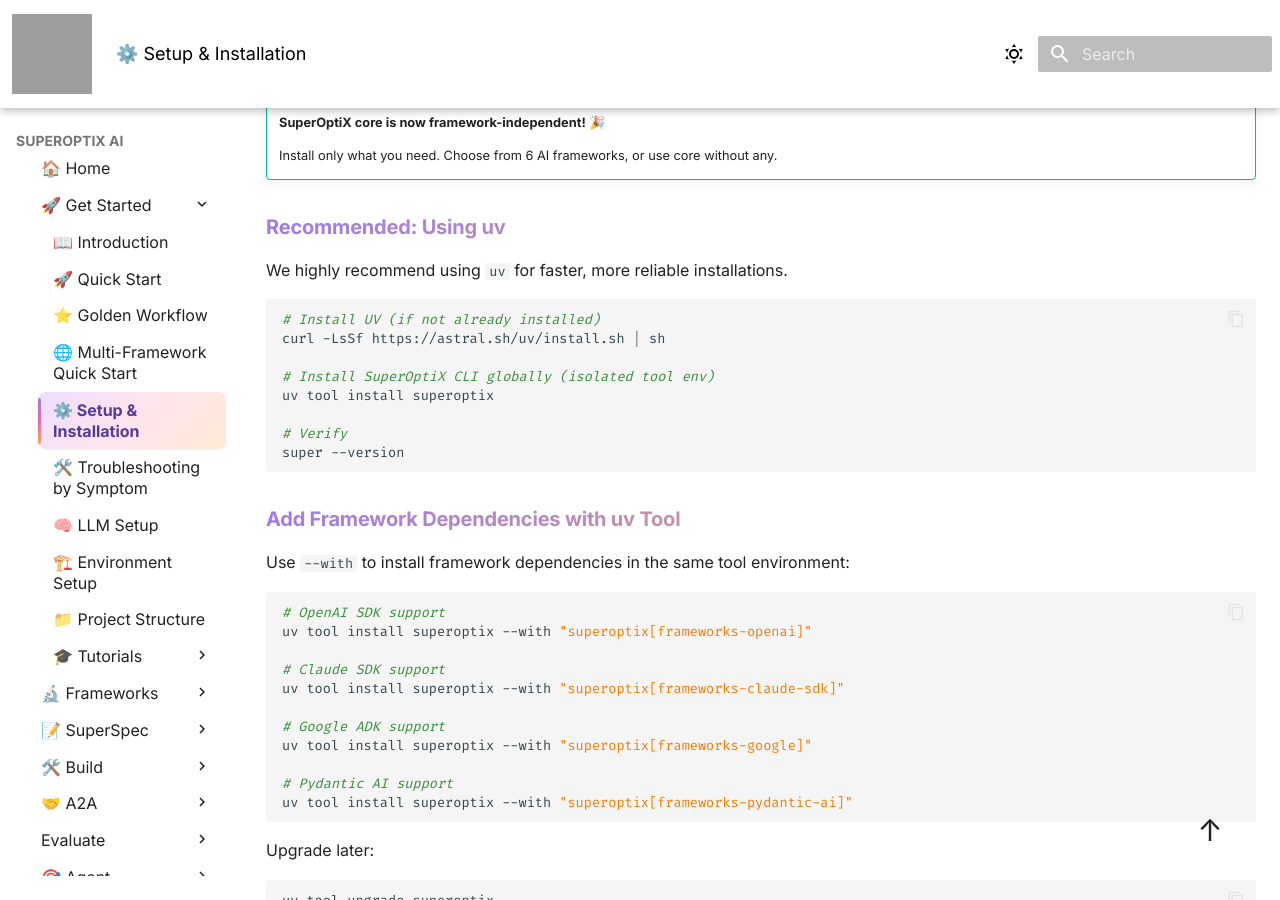
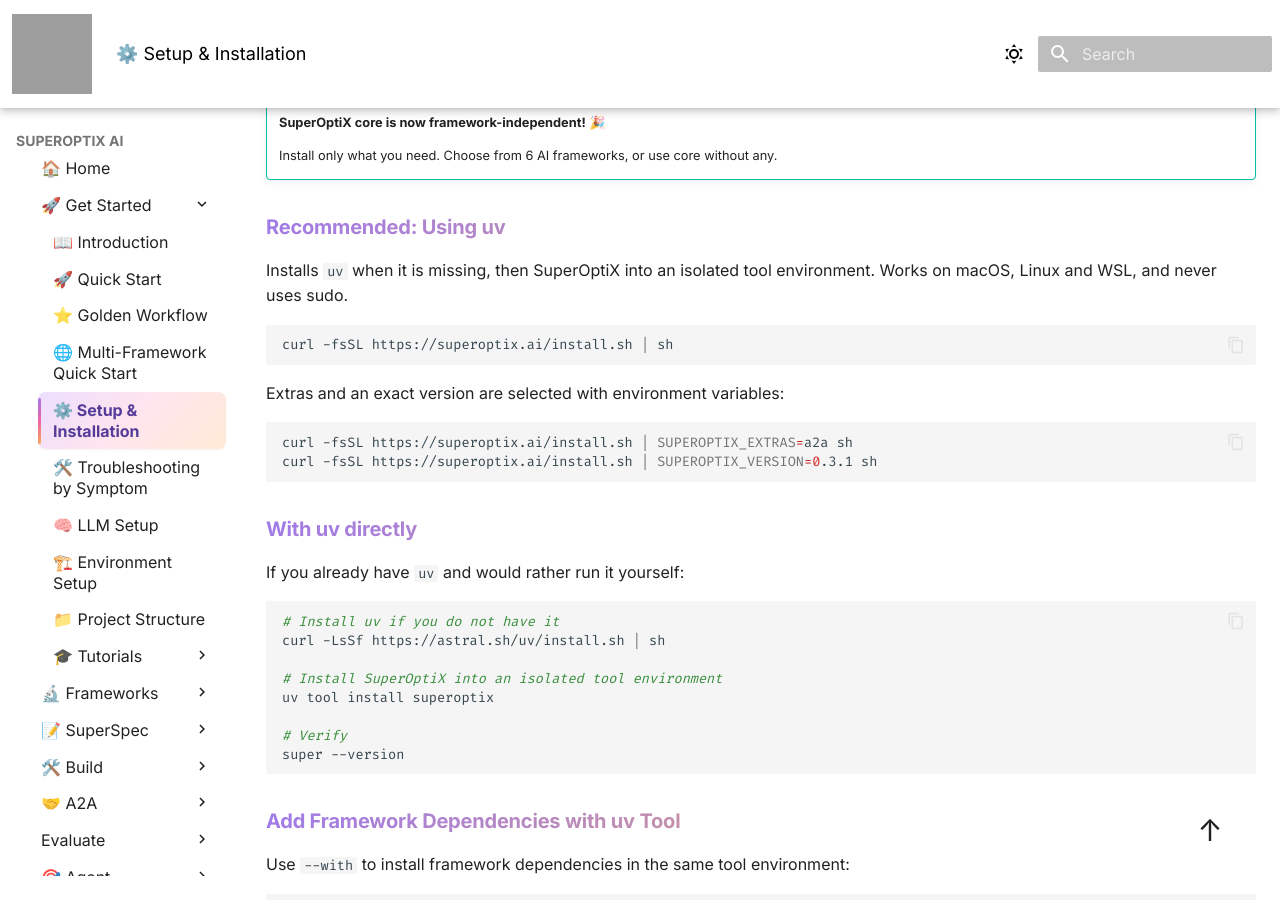
Before and after one commit to SuperagenticAI/superoptix, an MkDocs documentation site: the page built from docs/setup.md, in a window 1280 px wide and 900 px high, scrolled down 1349 px. Built offline with MkDocs 1.6.1 and Material for MkDocs 9.7.7, drawn with Linux system fonts in a browser that asks for light colours; some of the changed text lies outside the part shown; grey boxes are pictures that could not be loaded.

````diff
--- a/docs/setup.md
+++ b/docs/setup.md
@@ -5,10 +5,11 @@
 !!! tip "🚀 Quick Start"
     **New to SuperOptiX?** Start with our [Quick Start Guide](quick-start.md) after installation!
 
-!!! tip "Stable Release Available!"
-    SuperOptiX is now available as a stable release. We recommend using `uv` for the best experience.
+!!! tip "One-line install"
+    The installer sets up `uv` if it is missing, then installs SuperOptiX into an
+    isolated tool environment. It never uses sudo.
     ```bash
-    uv tool install superoptix
+    curl -fsSL https://superoptix.ai/install.sh | sh
     ```
 
 ## 📋 Prerequisites
@@ -63,13 +64,31 @@
 
 ### Recommended: Using uv
 
-We highly recommend using `uv` for faster, more reliable installations.
+### One line
+
+Installs `uv` when it is missing, then SuperOptiX into an isolated tool
+environment. Works on macOS, Linux and WSL, and never uses sudo.
 
 ```bash
-# Install UV (if not already installed)
+curl -fsSL https://superoptix.ai/install.sh | sh
+```
+
+Extras and an exact version are selected with environment variables:
+
+```bash
+curl -fsSL https://superoptix.ai/install.sh | SUPEROPTIX_EXTRAS=a2a sh
+curl -fsSL https://superoptix.ai/install.sh | SUPEROPTIX_VERSION=0.3.1 sh
+```
+
+### With uv directly
+
+If you already have `uv` and would rather run it yourself:
+
+```bash
+# Install uv if you do not have it
 curl -LsSf https://astral.sh/uv/install.sh | sh
 
-# Install SuperOptiX CLI globally (isolated tool env)
+# Install SuperOptiX into an isolated tool environment
 uv tool install superoptix
 
 # Verify
````
Also changed, not shown: docs/quick-start.md (+12 -4 lines).
